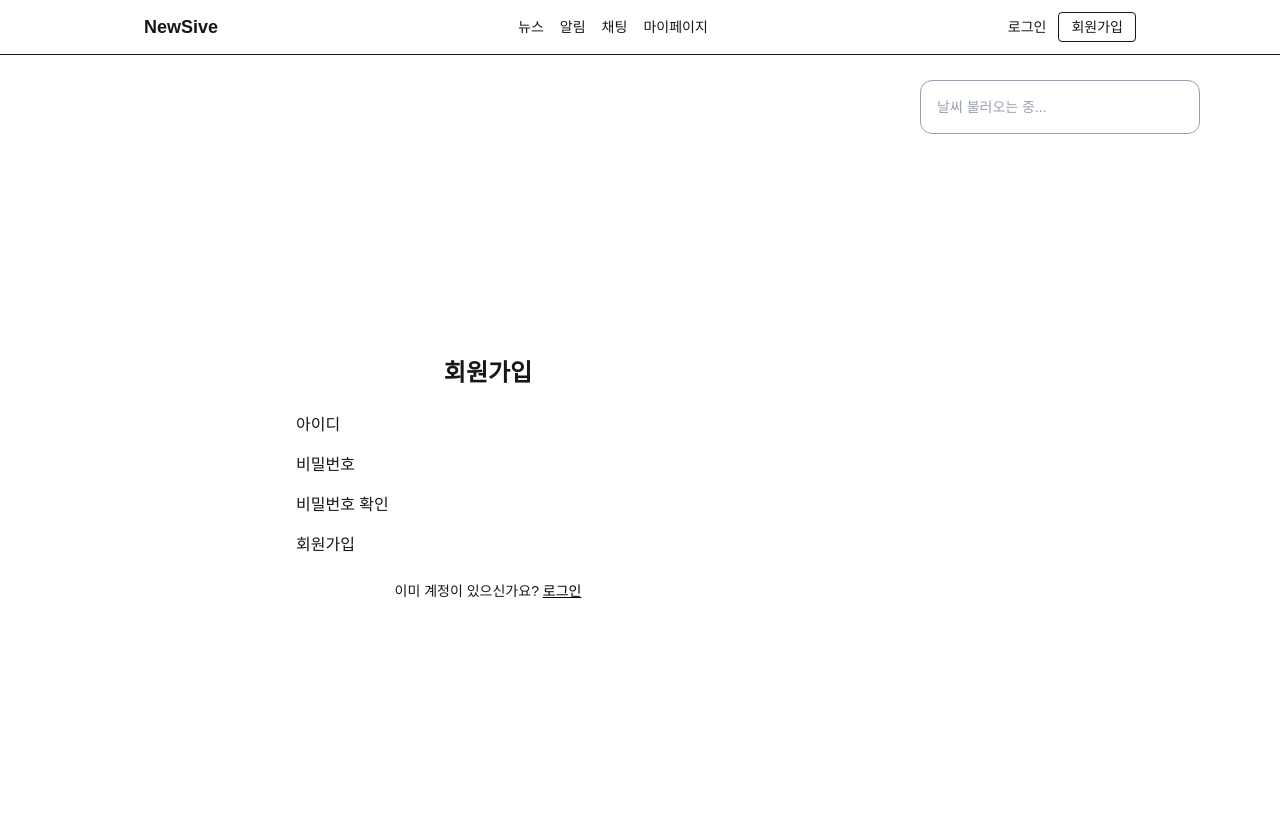
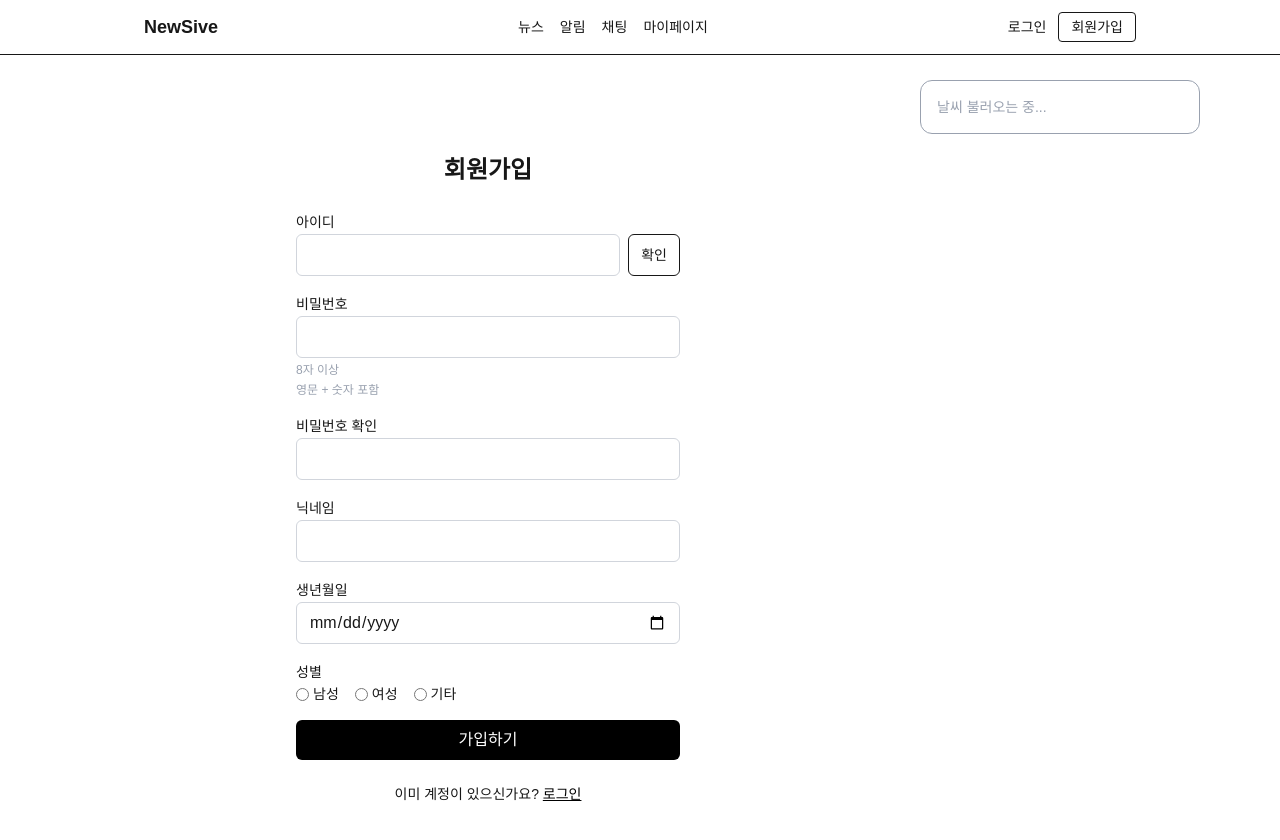
Before and after one commit to susuholee/NewSive_FrontEnd, a Next.js app: page /signup in a window 1280 px wide. Shown: the top 840 px of the page. Built offline with nearby package versions, Linux system fonts and the light colour scheme; no server answers.

Commit message:
feat: 회원가입 화면 및 UX 구현

```diff
--- a/app/login/page.tsx
+++ b/app/login/page.tsx
@@ -2,7 +2,7 @@
 
 import { useState, useEffect } from 'react';
 import { useRouter } from 'next/navigation';
-import { login } from '@/shared/service/auth.service';
+import { login } from '@/shared/api/auth.api';
 import { useAuthStore } from '@/shared/store/authStore';
 import Link from 'next/link';
 
--- a/app/signup/signupForm.tsx
+++ b/app/signup/signupForm.tsx
@@ -1,65 +1,337 @@
 'use client';
 
-import { useState } from "react";
-import type { SignupFormData } from "../../shared/types/auth.ts"
+import { useState } from 'react';
+import type { AxiosError } from 'axios';
+import type { SignupFormData } from '@/shared/types/auth';
+import { useSignupMutation } from '@/shared/queries/useSignupMutation';
+import { checkUsernameAvailability } from '../../shared/api/users.api';
 
 type SignupFormProps = {
-    onSuccess : () => void
-}
+  onSuccess: () => void;
+};
 
-const SignupForm = ({ onSuccess } : SignupFormProps) => {
+type UsernameStatus = 'idle' | 'checking' | 'available' | 'unavailable';
+
+const PASSWORD_RULES = {
+  minLength: 8,
+  regex: /^(?=.*[a-zA-Z])(?=.*\d).+$/,
+};
+
+const SignupForm = ({ onSuccess }: SignupFormProps) => {
   const [errorMsg, setErrorMsg] = useState<string | null>(null);
-    const [signupValues, setsignupValues] = useState<SignupFormData>({
+  const [usernameStatus, setUsernameStatus] =
+    useState<UsernameStatus>('idle');
+  const { mutate, isPending } = useSignupMutation();
+  const [showSuccessModal, setShowSuccessModal] = useState(false);
+
+  const [signupValues, setSignupValues] = useState<SignupFormData>({
     username: '',
     password: '',
     passwordConfirm: '',
     nickname: '',
     birthday: '',
     gender: undefined,
-    })
+  });
+
+  const inputClass =
+    'w-full border border-gray-300 rounded-md px-3 py-2 ' +
+    'focus:outline-none focus:ring-2 focus:ring-black';
+
+  const normalizedPassword = signupValues.password.trim();
+  const normalizedPasswordConfirm = signupValues.passwordConfirm.trim();
+
+  const isPasswordLengthValid = normalizedPassword.length >= PASSWORD_RULES.minLength;
+
+  const isPasswordRegexValid = PASSWORD_RULES.regex.test(normalizedPassword);
+
+  const isPasswordValid = isPasswordLengthValid && isPasswordRegexValid;
+
   return (
-        <form className="space-y-4">
-            <div>
-                <label>아이디</label>
-                <input type="text" value={signupValues.username} onChange={(e) =>
-                    setsignupValues(prev => ({
-                        ...prev, username : e.target.value,
+    <>
+      <form className="w-full max-w-sm space-y-4">
+        <div className="space-y-1">
+          <label className="text-sm font-medium">아이디</label>
+
+          <div className="flex gap-2">
+            <input
+              type="text"
+              value={signupValues.username}
+              onChange={(e) => {
+                setSignupValues((prev) => ({
+                  ...prev,
+                  username: e.target.value,
+                }));
+                setUsernameStatus('idle');
+              }}
+              className={`${inputClass} flex-1`}
+            />
+
+            <button
+              type="button"
+              className="px-3 py-2 text-sm rounded-md border"
+              disabled={
+                !signupValues.username ||
+                usernameStatus === 'checking'
+              }
+              onClick={async () => {
+                try {
+                  setUsernameStatus('checking');
+                  await checkUsernameAvailability(
+                    signupValues.username
+                  );
+                  setUsernameStatus('available');
+                } catch {
+                  setUsernameStatus('unavailable');
+                }
+              }}
+            >
+              확인
+            </button>
+          </div>
+
+          {usernameStatus === 'checking' && (
+            <p className="text-xs text-gray-500">확인 중...</p>
+          )}
+          {usernameStatus === 'available' && (
+            <p className="text-xs text-green-600">
+              사용 가능한 아이디입니다
+            </p>
+          )}
+          {usernameStatus === 'unavailable' && (
+            <p className="text-xs text-red-500">
+              이미 사용 중인 아이디입니다
+            </p>
+          )}
+        </div>
+
+        <div className="space-y-1">
+          <label className="text-sm font-medium">비밀번호</label>
+          <input
+            type="password"
+            value={signupValues.password}
+            onChange={(e) => {
+              setSignupValues((prev) => ({
+                ...prev,
+                password: e.target.value,
+              }));
+              setErrorMsg(null);
+            }}
+            className={inputClass}
+          />
+
+          <ul className="text-xs space-y-1">
+            <li
+              className={
+                isPasswordLengthValid
+                  ? 'text-green-600'
+                  : 'text-gray-400'
+              }
+            >
+              8자 이상
+            </li>
+            <li
+              className={
+                isPasswordRegexValid
+                  ? 'text-green-600'
+                  : 'text-gray-400'
+              }
+            >
+              영문 + 숫자 포함
+            </li>
+          </ul>
+        </div>
+
+        {/* 비밀번호 확인 */}
+        <div className="space-y-1">
+          <label className="text-sm font-medium">
+            비밀번호 확인
+          </label>
+          <input
+            type="password"
+            value={signupValues.passwordConfirm}
+            onChange={(e) => {
+              setSignupValues((prev) => ({
+                ...prev,
+                passwordConfirm: e.target.value,
+              }));
+              setErrorMsg(null);
+            }}
+            className={inputClass}
+          />
+
+          {signupValues.passwordConfirm &&
+            normalizedPassword !==
+              normalizedPasswordConfirm && (
+              <p className="text-xs text-red-500">
+                비밀번호가 일치하지 않습니다
+              </p>
+            )}
+        </div>
+
+        <div className="space-y-1">
+          <label className="text-sm font-medium">닉네임</label>
+          <input
+            type="text"
+            value={signupValues.nickname}
+            onChange={(e) =>
+              setSignupValues((prev) => ({
+                ...prev,
+                nickname: e.target.value,
+              }))
+            }
+            className={inputClass}
+          />
+        </div>
+
+
+        <div className="space-y-1">
+          <label className="text-sm font-medium">생년월일</label>
+          <input
+            type="date"
+            value={signupValues.birthday}
+            onChange={(e) =>
+              setSignupValues((prev) => ({
+                ...prev,
+                birthday: e.target.value,
+              }))
+            }
+            className={inputClass}
+          />
+        </div>
+
+
+        <div className="space-y-2">
+          <label className="text-sm font-medium">성별</label>
+          <div className="flex gap-4">
+            {(['male', 'female', 'other'] as const).map(
+              (value) => (
+                <label
+                  key={value}
+                  className="flex items-center gap-1 text-sm"
+                >
+                  <input
+                    type="radio"
+                    name="gender"
+                    value={value}
+                    checked={signupValues.gender === value}
+                    onChange={() =>
+                      setSignupValues((prev) => ({
+                        ...prev,
+                        gender: value,
                       }))
                     }
                   />
+                  {value === 'male'
+                    ? '남성'
+                    : value === 'female'
+                    ? '여성'
+                    : '기타'}
+                </label>
+              )
+            )}
+          </div>
         </div>
 
-            <div>
-                <label>비밀번호</label>
-                <input type="password" value={signupValues.password} onChange={(e) =>
-                    setsignupValues(prev => ({
-                        ...prev, password : e.target.value,
-                    }))
-                }
-                />
-            </div>
+        {errorMsg && (
+          <p className="text-sm text-red-500">{errorMsg}</p>
+        )}
 
-            <div>
-                <label>비밀번호 확인</label>
-                <input type="password" value={signupValues.passwordConfirm} onChange={(e) =>
-                    setsignupValues(prev => ({
-                        ...prev, passwordConfirm : e.target.value,
-                    }))
-                }
-                />
-            </div>
 
-            <button type="button" onClick={() => {
-                if(signupValues.password !== signupValues.passwordConfirm) {
-                    setErrorMsg('패스워드가 일치하지 않습니다');
+        <button
+          type="button"
+          disabled={isPending}
+          className="w-full bg-black text-white py-2 rounded-md disabled:opacity-50"
+          onClick={() => {
+            if (usernameStatus !== 'available') {
+              setErrorMsg(
+                '아이디 중복 확인을 완료해주세요'
+              );
               return;
             }
-                onSuccess();
-            }}>
-                회원가입
+
+            if (!isPasswordValid) {
+              setErrorMsg(
+                '비밀번호 규칙을 만족해주세요'
+              );
+              return;
+            }
+
+            if (
+              normalizedPassword !==
+              normalizedPasswordConfirm
+            ) {
+              setErrorMsg(
+                '비밀번호가 일치하지 않습니다'
+              );
+              return;
+            }
+
+            if (
+              !signupValues.gender ||
+              !signupValues.birthday
+            ) {
+              setErrorMsg(
+                '생년월일과 성별을 입력해주세요'
+              );
+              return;
+            }
+
+            setErrorMsg(null);
+
+            mutate(
+              {
+                username: signupValues.username,
+                password: normalizedPassword,
+                passwordConfirm: normalizedPasswordConfirm,
+                nickname: signupValues.nickname,
+                birthday: signupValues.birthday!,
+                gender: signupValues.gender!,
+              },
+              {
+                onSuccess: () => {
+                  setShowSuccessModal(true);
+                },
+                onError: (
+                  error: AxiosError<{ message?: string }>
+                ) => {
+                  setErrorMsg(
+                    error.response?.data?.message ??
+                      '회원가입에 실패했습니다'
+                  );
+                },
+              }
+            );
+          }}
+        >
+          {isPending ? '가입 중...' : '가입하기'}
         </button>
       </form>
-    )
-}
 
-export default  SignupForm;
+      {/* 성공 모달 */}
+      {showSuccessModal && (
+        <div className="fixed inset-0 z-50 flex items-center justify-center bg-black/40">
+          <div className="w-80 rounded-lg bg-white p-6 text-center space-y-4">
+            <h2 className="text-lg font-semibold">
+              New Sive 가입을 축하드립니다 !!
+            </h2>
+            <p className="text-sm text-gray-600">
+              회원가입이 완료되었습니다.
+            </p>
+
+            <button
+              className="w-full rounded-md bg-black py-2 text-white"
+              onClick={() => {
+                setShowSuccessModal(false);
+                onSuccess();
+              }}
+            >
+              확인
+            </button>
+          </div>
+        </div>
+      )}
+    </>
+  );
+};
+
+export default SignupForm;
--- a/shared/lib/axios.ts
+++ b/shared/lib/axios.ts
@@ -1,6 +1,9 @@
 import axios from 'axios';
 
 export const apiClient = axios.create({
-  baseURL: '/',
-  withCredentials: true
+  baseURL: 'http://localhost:4000',
+  withCredentials: true,
+  headers: {
+    'Content-Type': 'application/json',
+  },
 });
--- /dev/null
+++ b/shared/queries/useSignupMutation.ts
@@ -0,0 +1,14 @@
+import { useMutation } from '@tanstack/react-query';
+import type { AxiosError } from 'axios';
+import type { SignupRequest } from '@/shared/types/auth';
+import { signup } from '../api/signup.api';
+
+type SignupErrorResponse = {
+  message?: string;
+};
+
+export const useSignupMutation = () => {
+  return useMutation<unknown, AxiosError<SignupErrorResponse>,SignupRequest>({
+    mutationFn: signup,
+  });
+};
--- a/shared/types/auth.ts
+++ b/shared/types/auth.ts
@@ -6,3 +6,12 @@ export type SignupFormData = {
     birthday?: string;
     gender?: 'male' | 'female' | 'other';
 }
+
+export type SignupRequest = {
+  username: string;
+  password: string;
+  passwordConfirm: string;
+  nickname?: string;
+  birthday: string;
+  gender: 'male' | 'female' | 'other';
+};
```
Also changed, not shown: shared/api/signup.api.ts (added, +7 -0 lines), shared/api/users.api.ts (added, +8 -0 lines), shared/service/singup.service.ts (deleted, +0 -12 lines), shared/api/auth.api.ts (renamed from shared/service/auth.service.ts), shared/api/news.api.ts (renamed from shared/service/news.service.ts). Lines whose indentation alone changed are shown as unchanged.
